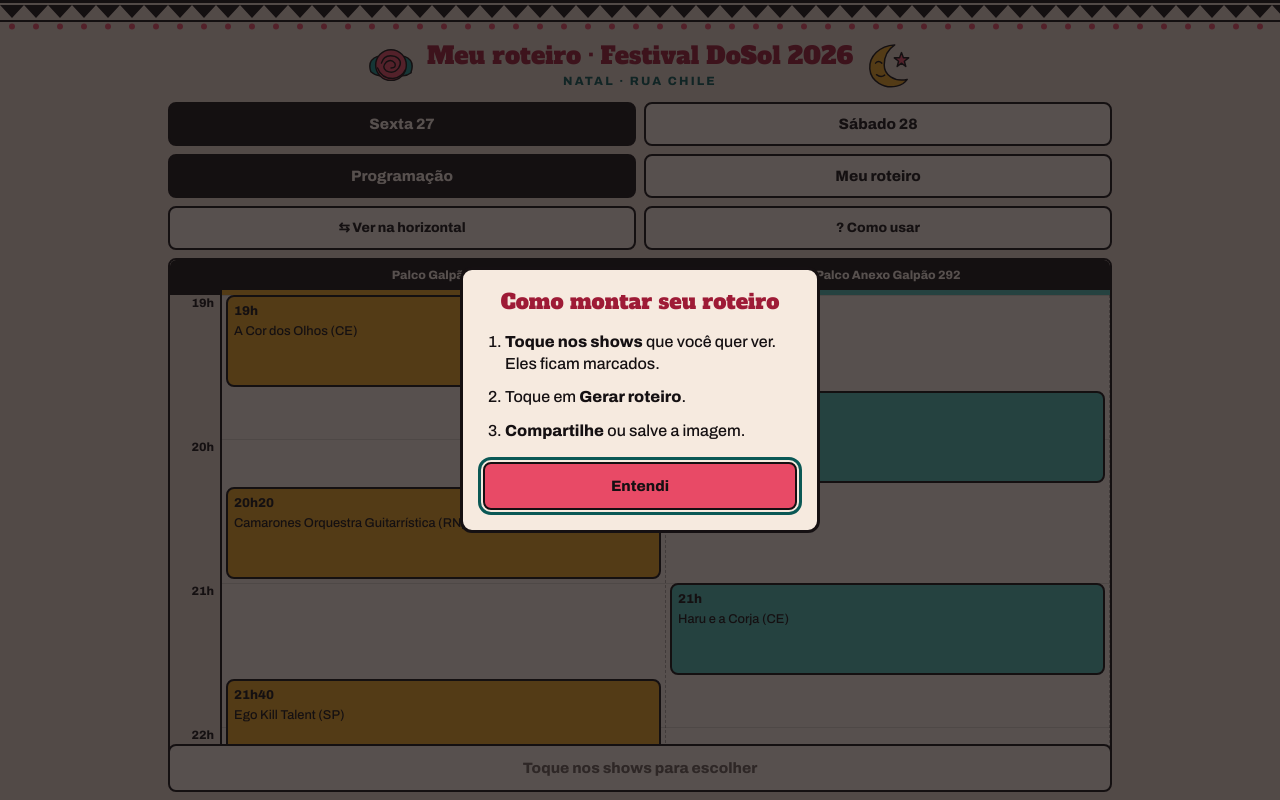
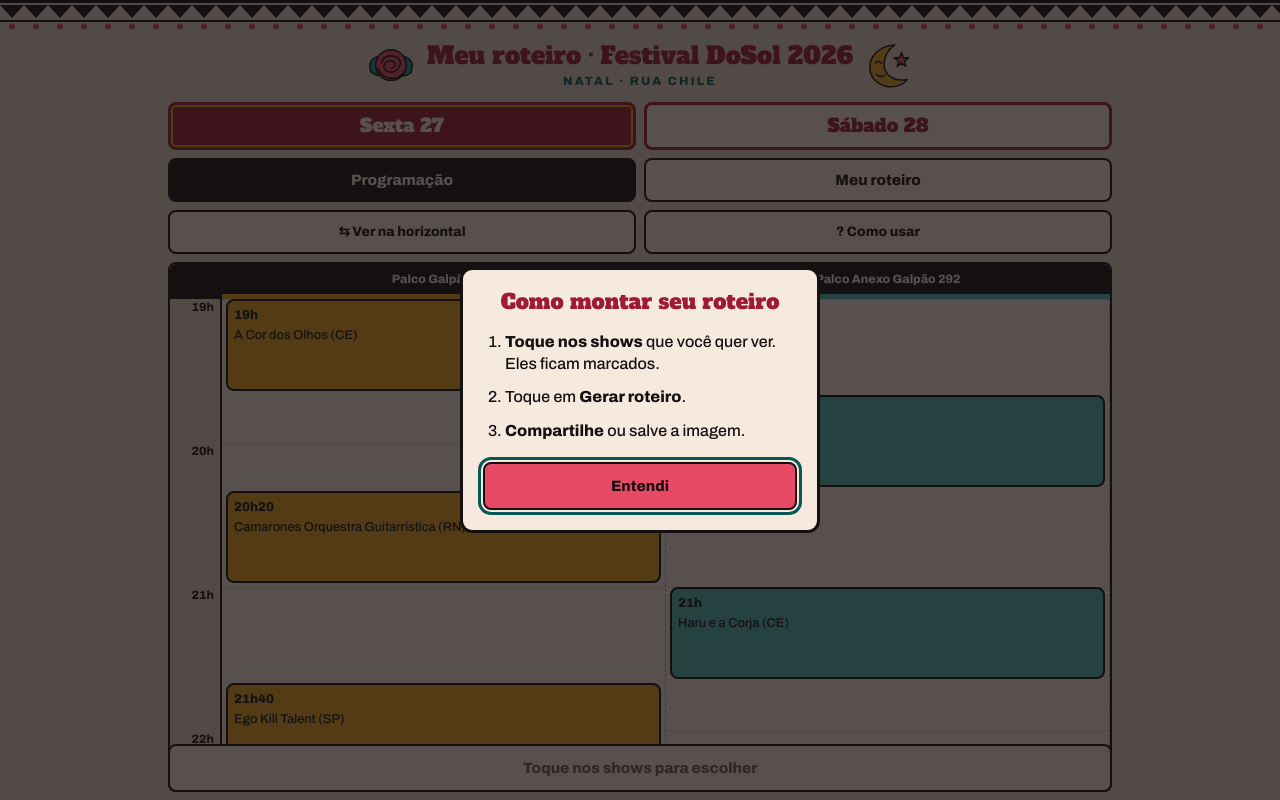
Before and after one commit to eBetcel/dosol-2026, a website with bundled scripts: page index.html in a window 1280 px wide. Shown: the top 800 px of the page. Built offline with nearby package versions, Linux system fonts and the light colour scheme.

Commit message:
style: highlight the day buttons
Co-Authored-By: Claude Sonnet 5.5 <noreply@anthropic.com>

```diff
--- a/css/app.css
+++ b/css/app.css
@@ -16,6 +16,9 @@ main { max-width: 960px; margin: 0 auto; padding: 0 8px; }
 .abas button { flex: 1; min-height: 44px; font-weight: 800; background: var(--creme-claro); border: 2px solid var(--preto); border-radius: 8px; }
 .abas button[aria-pressed='true'] { background: var(--preto); color: var(--creme-claro); }
 #rotate-bar button { font-size: .85rem; }
+/* Os dias se destacam das outras abas: o escolhido fica preenchido. */
+#days button { min-height: 48px; font: 400 1.15rem/1 var(--fonte-titulo); color: var(--vermelho-escuro); border: 3px solid var(--vermelho-escuro); }
+#days button[aria-pressed='true'] { background: var(--vermelho-escuro); color: var(--creme-claro); box-shadow: inset 0 0 0 2px var(--mostarda); }
 
 .timeline { overflow: auto; max-height: calc(100vh - 270px); max-height: calc(100dvh - 270px); min-height: 280px; border: 2px solid var(--preto); border-radius: 8px; background: var(--creme-claro); }
 .grade { display: grid; grid-template-columns: 52px repeat(var(--colunas), minmax(0, 1fr)); min-width: calc(52px + var(--colunas) * 150px); }
```
